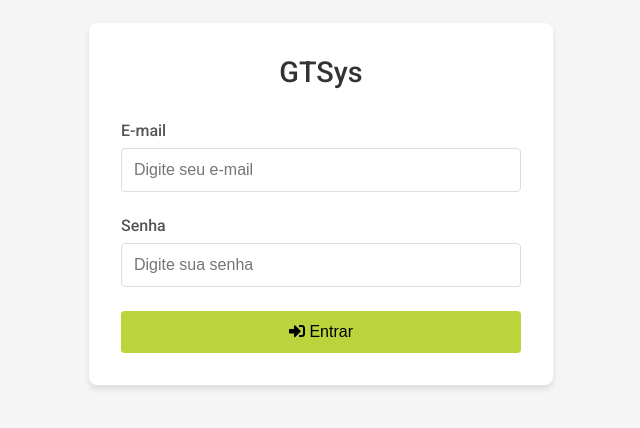
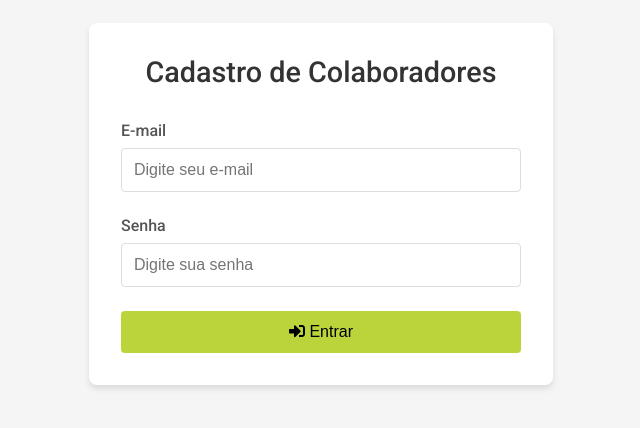
Before and after one commit to leandromrss/Sistema-de-Cadastro-de-Colaboradores, a website: page public/login.html in a window 1280 px wide. Shown: the part 196-624 px from the top of the page, without its empty margins (319-959 px from the left). Drawn offline with Linux system fonts and the light colour scheme.

Commit message:
Update login.html
troca do nome do sistema

```diff
--- a/public/login.html
+++ b/public/login.html
@@ -3,7 +3,7 @@
 <head>
   <meta charset="UTF-8">
   <meta name="viewport" content="width=device-width, initial-scale=1.0">
-  <title>Login - GTSys</title>
+  <title>Login - Cadastro de Colaboradores</title>
   <link rel="stylesheet" href="https://cdnjs.cloudflare.com/ajax/libs/font-awesome/5.15.4/css/all.min.css">
   <link href="https://fonts.googleapis.com/css2?family=Roboto:wght@400;500;700&display=swap" rel="stylesheet">
   <link rel="stylesheet" href="css/login.css">
@@ -11,7 +11,7 @@
 <body>
   <div class="login-container">
     <div class="login-header">
-      <h1>GTSys</h1>
+      <h1>Cadastro de Colaboradores</h1>
     </div>
     <form id="loginForm">
       <div class="form-group">
```
